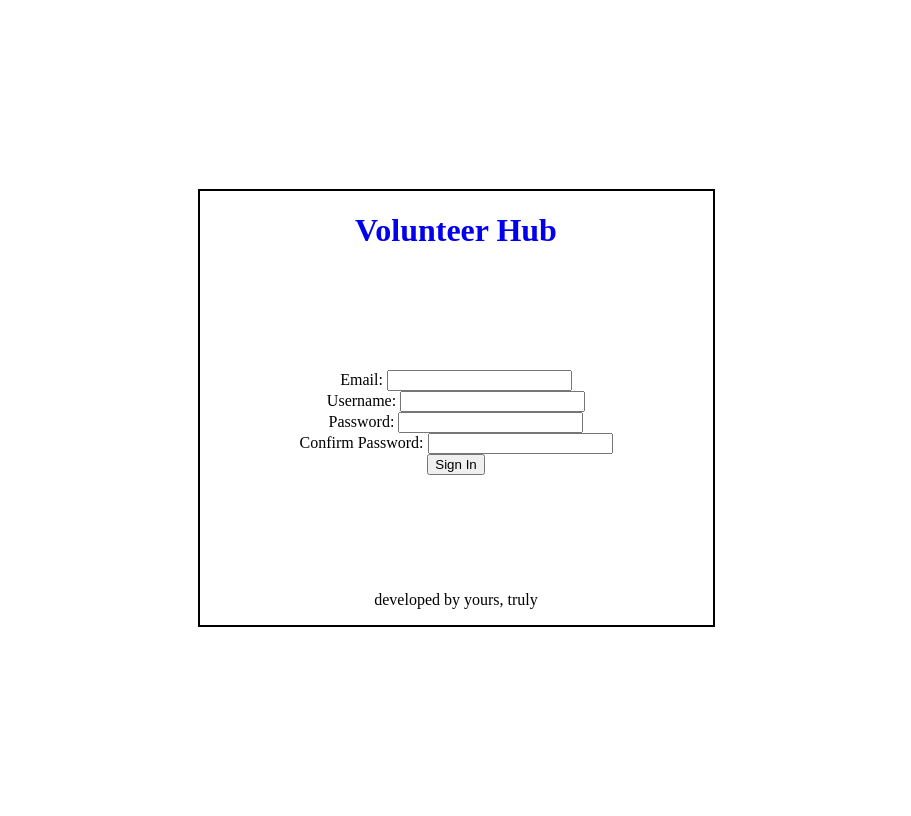
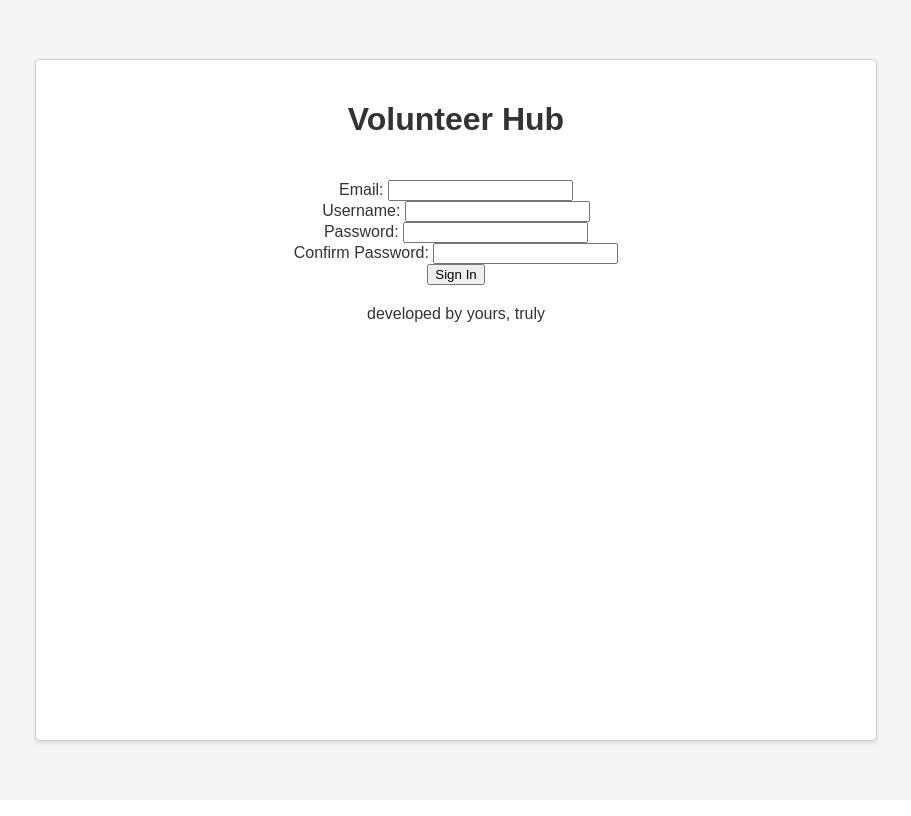
Before and after one commit to software-students-fall2023/2-web-app-exercise-recursion-n-1, a Flask app: page /register in a window 1280 px wide. Shown: the whole page, without its empty margins (184-1095 px from the left). After the commit the page ends 746 px from the top, so only its background shows below. Run offline with Flask 3, Linux system fonts and the light colour scheme; parts of the project's set-up code (start-up, migrations or seed data) failed here and were passed over.

Commit message:
started editing css files and edited some of the routes to be more consistent

```diff
--- a/app.py
+++ b/app.py
@@ -21,19 +21,15 @@ app = Flask(__name__)
 if os.getenv("FLASK_ENV", "development") == "development":
     app.debug = True
 
-
 @app.route("/")
-def home():
+def loading():
     return render_template("index.html", content="Greetings!")
 
-
 # GET REQUESTS FOR LOG IN AND REGISTER
-
 
 @app.route("/login", methods=["GET"])
 def loginForm():
     return render_template("login.html")
-
 
 @app.route("/register", methods=["GET"])
 def registerForm():
--- a/static/css/style.css
+++ b/static/css/style.css
@@ -1,48 +1,89 @@
+/*
+Styling
+*/
 
-body{
-  /* border: 2px solid green; */
+body {
   min-height: 100vh;
+  width: 100%;
+  font-family: Arial, sans-serif;
   display: flex;
   flex-direction: column;
-  justify-content: center; /* align along the flex direction */
+  color: #333;
+  justify-content: center;
   align-items: center;
+  margin: 0;
+  background-color: #f5f5f5;
 }
 
- .container{
-  border: 2px solid;
-  max-height: 100vh;
-  width:auto;
-  margin: 0 auto;
-  text-align: center;
-  overflow: scroll;
- }
-
- .box{
-  padding:100px;
-  row-gap: 100px;
- }
-
- header {
+header {
   display: flex;
   flex-direction: row;
-  justify-content: center; /* align along the flex direction */
-  align-items: center; /* align across the flex direction */
+  justify-content: center;
+  align-items: center;
+  margin-bottom: 20px;
 }
 
-.btn{
-  background-color: #4CAF50; /* Green */
-  border: none;
-  color: white;
-  padding: 15px 32px;
-  text-align: center;
-  text-decoration: none;
-  display: inline-block;
-  font-size: 16px;
+.index-box .h1{
+  color: #007bff;
+  font-size: 36px;
 }
 
-.btn:hover{
-  background-color: #ad7600;
+.container {
+  width: 100%;
+  height: 80vh;
+  max-width: 800px; /* Adjust the maximum width of the container */
+  text-align: center;
+  padding: 20px; /* Add padding for spacing inside the container */
+  border: 1px solid #ccc; /* Add a subtle border */
+  border-radius: 5px;
+  background-color: #fff; /* Background color for the container */
+  box-shadow: 0 2px 4px rgba(0, 0, 0, 0.1); /* Add a subtle box shadow */
 }
+
+/*
+  * Loading screen styles
+  */
+.loading-container {
+  text-align: center;
+}
+
+.loading-icon img {
+  width: 400px;
+  margin-bottom: 30px;;
+}
+
+.app-name {
+  font-size: 70px;
+  margin-top: 30px;
+  color: #333;
+}
+
+.subtext {
+  text-align: center;
+  font-size: 30px;
+  margin-top: 25px;
+  color: #555;
+  margin-bottom: 100px;
+}
+form {
+  margin: 20px; /* Add spacing between the forms */
+}
+
+.btn {
+  padding: 30px 90px;
+  background-color: #5732ba;
+  color: #fff;
+  border: none;
+  border-radius: 5px;
+  cursor: pointer;
+  margin: 5px;
+  font-size: 30px;
+}
+
+.btn:hover {
+  background-color: #0056b3;
+}
+
 
 #tagline{
   margin-bottom: 20px;
@@ -110,10 +151,6 @@ a:active {
   margin-bottom: 20px;;
 }
 
-<<<<<<< HEAD
-
-
-=======
 .event-box{
   padding: 40px;
   margin:20px;
@@ -132,4 +169,3 @@ a:active {
 
 
 }
->>>>>>> 53aa2a802e222c9d1a68fbb3e37db369bf161fe0
--- a/templates/add_event.html
+++ b/templates/add_event.html
@@ -1,4 +1,4 @@
-{% extends 'base.html' %}
+{% extends 'base-initial.html' %}
 
 {% block content %}
   <h2>Add Event</h2>
--- /dev/null
+++ b/templates/base-initial.html
@@ -0,0 +1,32 @@
+<!DOCTYPE html>
+<html>
+<head>
+    <meta charset="UTF-8">
+    <title>Volunteer Hub</title>
+    <link
+      rel="stylesheet"
+      href="{{ url_for('static', filename='css/style.css') }}"
+    />
+</head>
+<body>
+    <div class="container">
+        <header>
+            <h1>Volunteer Hub</h1>
+        </header>
+        </a>
+
+        <main>
+            {% block content %}
+            {% endblock %}
+
+        </main>
+
+        <footer>
+           <p> developed by yours, truly</p>
+        </footer>
+
+
+    </div>
+
+</body>
+</html>
--- a/templates/base.html
+++ b/templates/base-rest.html
@@ -2,7 +2,6 @@
 <html>
 <head>
     <meta charset="UTF-8">
-    <title>Volunteer Hub</title>
     <link
       rel="stylesheet"
       href="{{ url_for('static', filename='css/style.css') }}"
@@ -10,20 +9,13 @@
 </head>
 <body>
     <div class="container">
-       <a href="{{url_for('home')}}">
-        <header>
-            <h1>Volunteer Hub</h1>
-        </header>
-    </a>
 
         <main>
             {% block content %}
             {% endblock %}
+        </main>
+        <footer>
 
-        </main>
-
-        <footer>
-           <p> developed by yours, truly</p>
         </footer>
 
 
--- a/templates/edit_posting.html
+++ b/templates/edit_posting.html
@@ -1,4 +1,4 @@
-{% extends 'base.html' %}
+{% extends 'base-initial.html' %}
  {%block content %}
 
  <div class="editing">
--- a/templates/edit_user.html
+++ b/templates/edit_user.html
@@ -1,4 +1,4 @@
-{% extends 'base.html' %}
+{% extends 'base-initial.html' %}
  {%block content %}
 
 <div class="editing">
--- a/templates/events.html
+++ b/templates/events.html
@@ -1,4 +1,4 @@
-{% extends 'base.html' %}
+{% extends 'base-initial.html' %}
 
 {%block content %}
 
--- a/templates/login.html
+++ b/templates/login.html
@@ -1,4 +1,4 @@
-{% extends 'base.html' %}
+{% extends 'base-initial.html' %}
 
 
 {%block content %}
--- a/templates/profile.html
+++ b/templates/profile.html
@@ -1,4 +1,4 @@
-{% extends 'base.html' %}
+{% extends 'base-initial.html' %}
 
 {%block content %}
 
--- a/templates/register.html
+++ b/templates/register.html
@@ -1,4 +1,4 @@
-{% extends 'base.html' %}
+{% extends 'base-initial.html' %}
 
 {%block content %}
 
```
Also changed, not shown: templates/index.html (+29 -23 lines), static/public-services.png (added).
